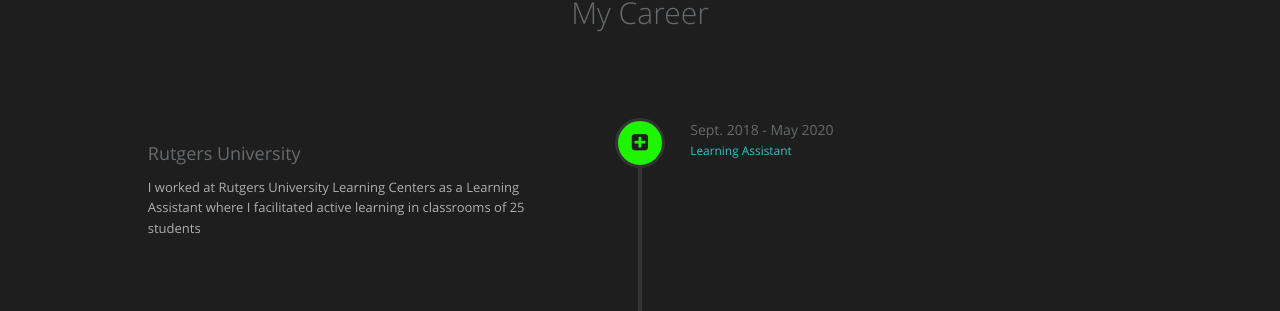
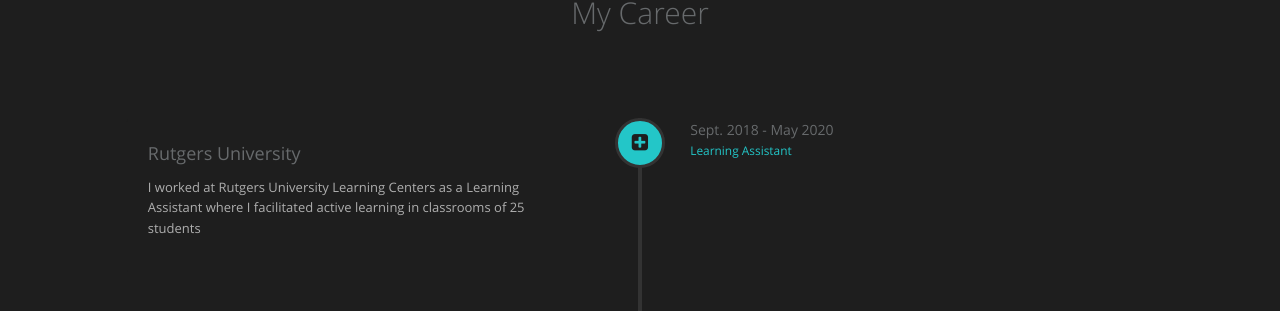
Before and after one commit to suvranilghosh/suvranilghosh.github.io, a Jekyll site: the page built from index.html, in a window 1280 px wide and 1400 px high, scrolled down 819 px. Shown: the part 139-450 px from the top of the window. Built offline with Jekyll 4.4.1, drawn with Linux system fonts in a browser that asks for light colours.

Commit message:
color changes

```diff
--- a/_sass/_style.scss
+++ b/_sass/_style.scss
@@ -722,9 +722,9 @@
     }
   }
   &.btn-success.dim {
-    box-shadow: inset 0 0 0 #1872ab, 0 5px 0 0 #1872ab, 0 10px 5px #999;
+    box-shadow: inset 0 0 0 #1eacae, 0 5px 0 0 #1eacae, 0 10px 5px #999;
     &:active {
-      box-shadow: inset 0 0 0 #1872ab, 0 2px 0 0 #1872ab, 0 5px 3px #999;
+      box-shadow: inset 0 0 0 #1eacae, 0 2px 0 0 #1eacae, 0 5px 3px #999;
     }
   }
   &.dim:before {
@@ -970,8 +970,8 @@
   margin: 5px 0;
   padding: 0;
   min-height: 30px;
-  background: #f2fbff;
-  border: 1px dashed #b6bcbf;
+  background: #1e1e1e;
+  border: 1px dashed #1e1e1e1;
   box-sizing: border-box;
   -moz-box-sizing: border-box;
 }
@@ -1029,7 +1029,7 @@
     left: 18px;
     height: 100%;
     width: 4px;
-    background: #f1f1f1;
+    background: #333333;
   }
 }
 
@@ -1435,7 +1435,7 @@
 }
 
 .navy-bg-present {
-  background-color: #1cf400;
+  background-color: #23c6c8;
   color: #1e1e1e;
 }
 
@@ -1698,7 +1698,7 @@
       width: 30px;
       text-align: center;
       border-bottom: 1px solid #333333;
-      background: #f8f8f8;
+      background: #333333;
     }
     text-align: right;
     width: 110px;
@@ -1709,7 +1709,7 @@
     padding-top: 10px;
     min-height: 100px;
     &:hover {
-      background: #f6f6f6;
+      background: #1e1e1e;
     }
   }
 }
@@ -1780,11 +1780,11 @@
 .file {
   .icon i {
     font-size: 70px;
-    color: #dadada;
+    color: #33333;
   }
   .file-name {
     padding: 10px;
-    background-color: #f8f8f8;
+    background-color: #1e1e1e;
     border-top: 1px solid #333333;
   }
 }
```
